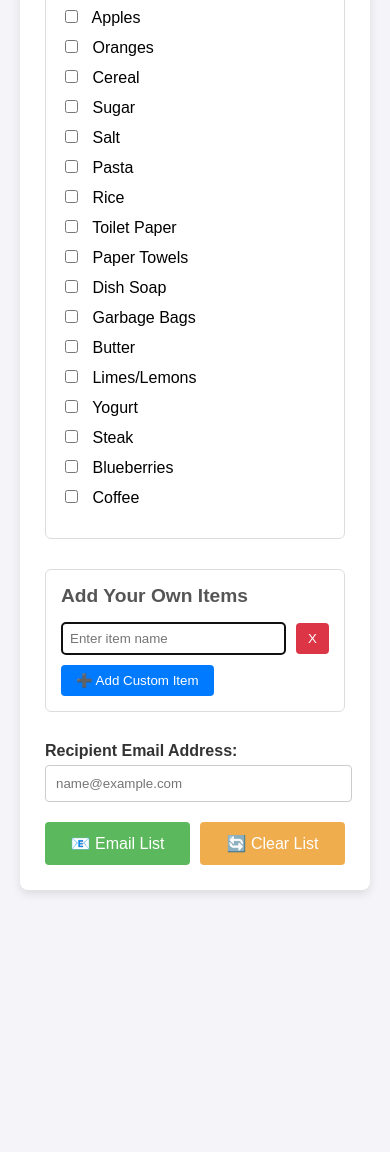
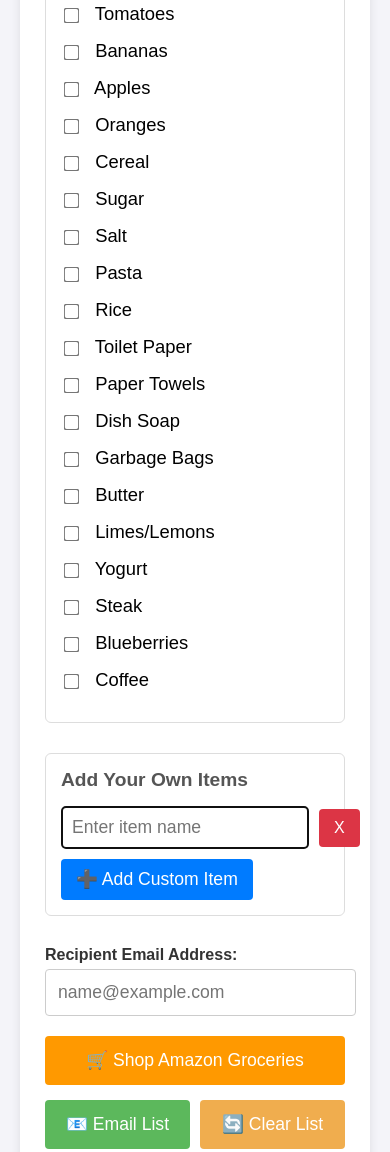
Before and after one commit to ealimon/web-grocery-list, a plain HTML site: page index.html in a window 390 px wide. Shown: the part 542-1694 px from the top of the page. Before the commit the page ends 1452 px from the top, so only its background shows below. Drawn offline with Linux system fonts and the light colour scheme.

Commit message:
Refactor index.html for mobile optimization

```diff
--- a/index.html
+++ b/index.html
@@ -3,7 +3,7 @@
 <head>
     <meta charset="UTF-8">
     <meta name="viewport" content="width=device-width, initial-scale=1.0">
-    <title>Advanced Grocery List Builder</title>
+    <title>Mobile Grocery List Builder</title>
     <style>
         /* Basic Reset and Setup */
         body {
@@ -30,7 +30,7 @@
             margin-bottom: 20px;
         }
 
-        /* List Styling */
+        /* List Styling (Mobile Optimized) */
         .list-section {
             margin-bottom: 30px;
             padding: 15px;
@@ -50,14 +50,18 @@
             padding: 0;
         }
 
+        /* Large font and spacing for mobile tapping */
         .item-list li {
-            margin-bottom: 10px;
+            margin-bottom: 15px;
+            font-size: 1.15em;
         }
 
-        /* Strikethrough Effect */
+        /* Strikethrough Effect and large checkbox */
         .item-list input[type="checkbox"] {
-            margin-right: 10px;
+            margin-right: 12px;
+            transform: scale(1.2);
             cursor: pointer;
+            vertical-align: middle;
         }
 
         .item-list input[type="checkbox"]:checked + span {
@@ -78,14 +82,26 @@
 
         .custom-item-row input[type="text"] {
             flex-grow: 1;
-            padding: 8px;
+            padding: 10px;
+            font-size: 1.1em;
             border: 1px solid #ccc;
             border-radius: 4px;
             margin-right: 10px;
         }
 
+        .custom-item-row button {
+            padding: 10px 15px;
+            font-size: 1em;
+            background-color: #dc3545;
+            color: white;
+            border: none;
+            border-radius: 4px;
+            cursor: pointer;
+        }
+
         .add-item-btn {
-            padding: 8px 15px;
+            padding: 10px 15px;
+            font-size: 1.1em;
             background-color: #007bff;
             color: white;
             border: none;
@@ -99,12 +115,6 @@
         }
 
         /* Email, Clear, and Button Styling */
-        .action-section {
-            display: flex;
-            gap: 10px;
-            margin-bottom: 15px;
-        }
-
         .email-section label {
             display: block;
             margin-bottom: 5px;
@@ -114,10 +124,30 @@
 
         .email-section input[type="email"] {
             width: 95%;
-            padding: 10px;
+            padding: 12px;
             margin-bottom: 20px;
+            font-size: 1.1em;
             border: 1px solid #ccc;
             border-radius: 4px;
+        }
+
+        /* Amazon Link Button Styling */
+        #amazon-link-btn {
+            display: block;
+            text-align: center;
+            text-decoration: none;
+            padding: 14px;
+            margin-bottom: 15px;
+            background-color: #ff9900; /* Amazon's color */
+            color: white;
+            border-radius: 4px;
+            font-size: 1.1em;
+            cursor: pointer;
+            transition: background-color 0.3s ease;
+        }
+
+        #amazon-link-btn:hover {
+            background-color: #e68a00;
         }
 
         .action-buttons {
@@ -128,16 +158,16 @@
 
         .action-buttons button {
             flex: 1;
-            padding: 12px;
+            padding: 14px;
             border: none;
             border-radius: 4px;
-            font-size: 1.0em;
+            font-size: 1.1em;
             cursor: pointer;
             transition: background-color 0.3s ease;
         }
 
         #email-list-btn {
-            background-color: #5cb85c; /* Green */
+            background-color: #5cb85c;
             color: white;
         }
 
@@ -146,7 +176,7 @@
         }
 
         #clear-list-btn {
-            background-color: #f0ad4e; /* Orange */
+            background-color: #f0ad4e;
             color: white;
         }
 
@@ -158,7 +188,7 @@
 <body>
 
 <div class="container">
-    <h1>🛒 Grocery List Builder V3</h1>
+    <h1>🛒 Mobile Grocery List</h1>
 
     <div class="list-section">
         <h2>Popular Items (Check what you need)</h2>
@@ -177,6 +207,10 @@
         <label for="email-recipient">Recipient Email Address:</label>
         <input type="email" id="email-recipient" placeholder="name@example.com">
 
+        <a id="amazon-link-btn" href="https://amzn.to/479D0aJ" target="_blank" role="button">
+            🛒 Shop Amazon Groceries
+        </a>
+
         <div class="action-buttons">
             <button id="email-list-btn" onclick="emailList()">📧 Email List</button>
             <button id="clear-list-btn" onclick="clearList()">🔄 Clear List</button>
@@ -185,13 +219,12 @@
 </div>
 
 <script>
-    // 💡 UPDATED LIST OF POPULAR ITEMS
+    // LIST OF POPULAR ITEMS
     const POPULAR_ITEMS = [
         "Milk", "Eggs", "Bread", "Cheese", "Chicken Breast", "Ground Beef", "Potatoes",
         "Onions", "Tomatoes", "Bananas", "Apples", "Oranges", "Cereal", "Sugar",
         "Salt", "Pasta", "Rice", "Toilet Paper", "Paper Towels", "Dish Soap",
         "Garbage Bags", "Butter", "Limes/Lemons",
-        // 👇 YOUR REQUESTED ITEMS ADDED HERE
         "Yogurt", "Steak", "Blueberries", "Coffee"
     ];
 
@@ -279,7 +312,6 @@
         // Add a remove button for the custom item
         const removeBtn = document.createElement('button');
         removeBtn.textContent = 'X';
-        removeBtn.style.cssText = 'padding: 8px 12px; background-color: #dc3545; color: white; border: none; border-radius: 4px; cursor: pointer;';
         removeBtn.onclick = () => {
             row.remove();
             saveCustomItems(); // Update local storage after removal
@@ -313,7 +345,6 @@
         localStorage.removeItem('popularChecks');
         localStorage.removeItem('customItems');
 
-        // Re-render to apply strikethrough updates (optional, as they refresh on their own)
         savePopularItems();
         saveCustomItems();
 
```
